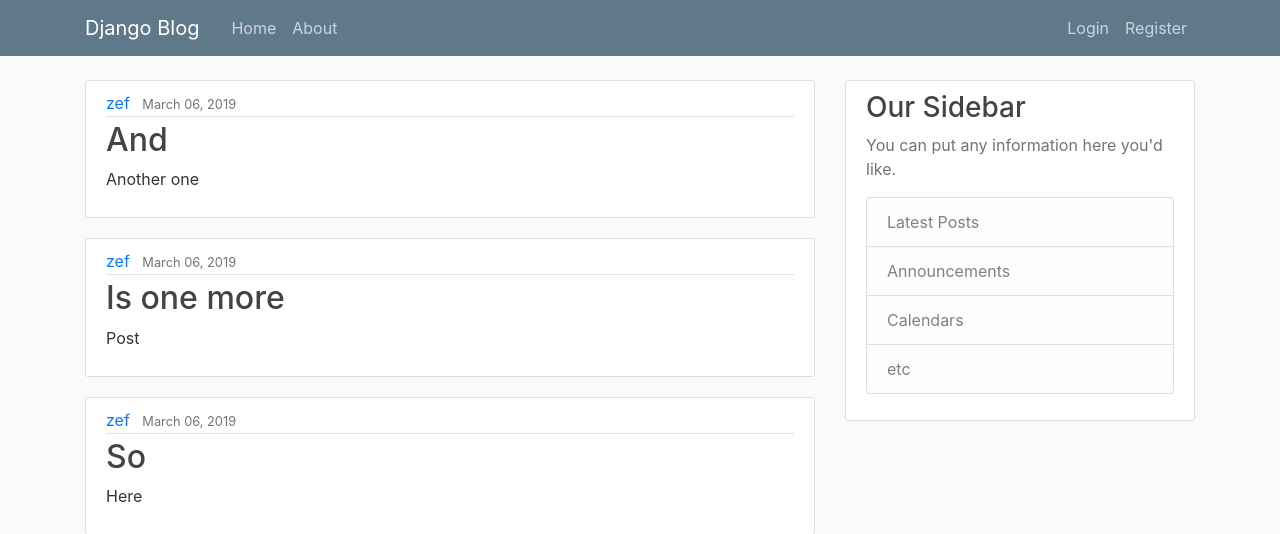
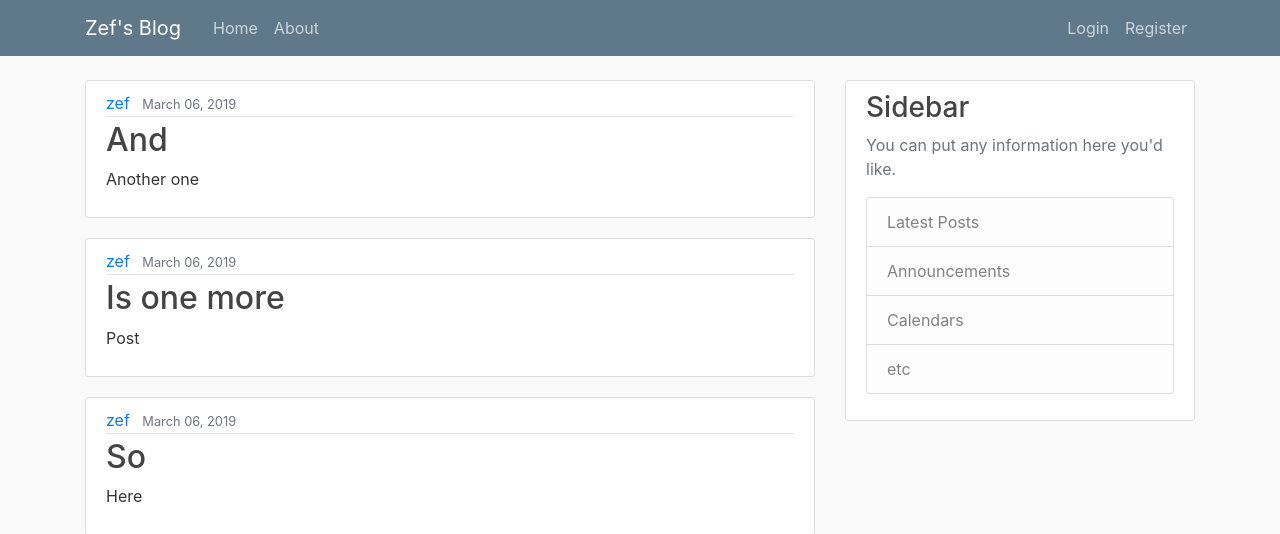
Before and after one commit to Zeff020/Website, a Django app: page /blog/ in a window 1280 px wide. Shown: the top 534 px of the page. Run offline with Django 3.2, Linux system fonts and the light colour scheme; data comes from the database, SQL or seed files in the repository; parts of the project's set-up code (start-up, migrations or seed data) failed here and were passed over; some libraries are stand-ins or nearby versions.

Commit message:
Changed header

```diff
--- a/blog/templates/blog/base.html
+++ b/blog/templates/blog/base.html
@@ -14,9 +14,9 @@
 
 
     {% if title %}
-        <title>Django Blog - {{title}}</title>
+        <title>Zef's Blog - {{title}}</title>
     {% else %}
-        <title>Django Blog</title>
+        <title>Zef's Blog</title>
     {% endif%}
 
 </head>
@@ -24,7 +24,7 @@
     <header class="site-header">
             <nav class="navbar navbar-expand-md navbar-dark bg-steel fixed-top">
                 <div class="container">
-                <a class="navbar-brand mr-4" href="{% url 'blog-home' %}">Django Blog</a>
+                <a class="navbar-brand mr-4" href="{% url 'blog-home' %}">Zef's Blog</a>
                 <button class="navbar-toggler" type="button" data-toggle="collapse" data-target="#navbarToggle" aria-controls="navbarToggle" aria-expanded="false" aria-label="Toggle navigation">
                 <span class="navbar-toggler-icon"></span>
                 </button>
@@ -62,7 +62,7 @@
                 </div>
                 <div class="col-md-4">
                 <div class="content-section">
-                    <h3>Our Sidebar</h3>
+                    <h3>Sidebar</h3>
                     <p class='text-muted'>You can put any information here you'd like.
                     <ul class="list-group">
                         <li class="list-group-item list-group-item-light">Latest Posts</li>
```
Also changed, not shown: mysite/settings.py (+3 -7 lines).
